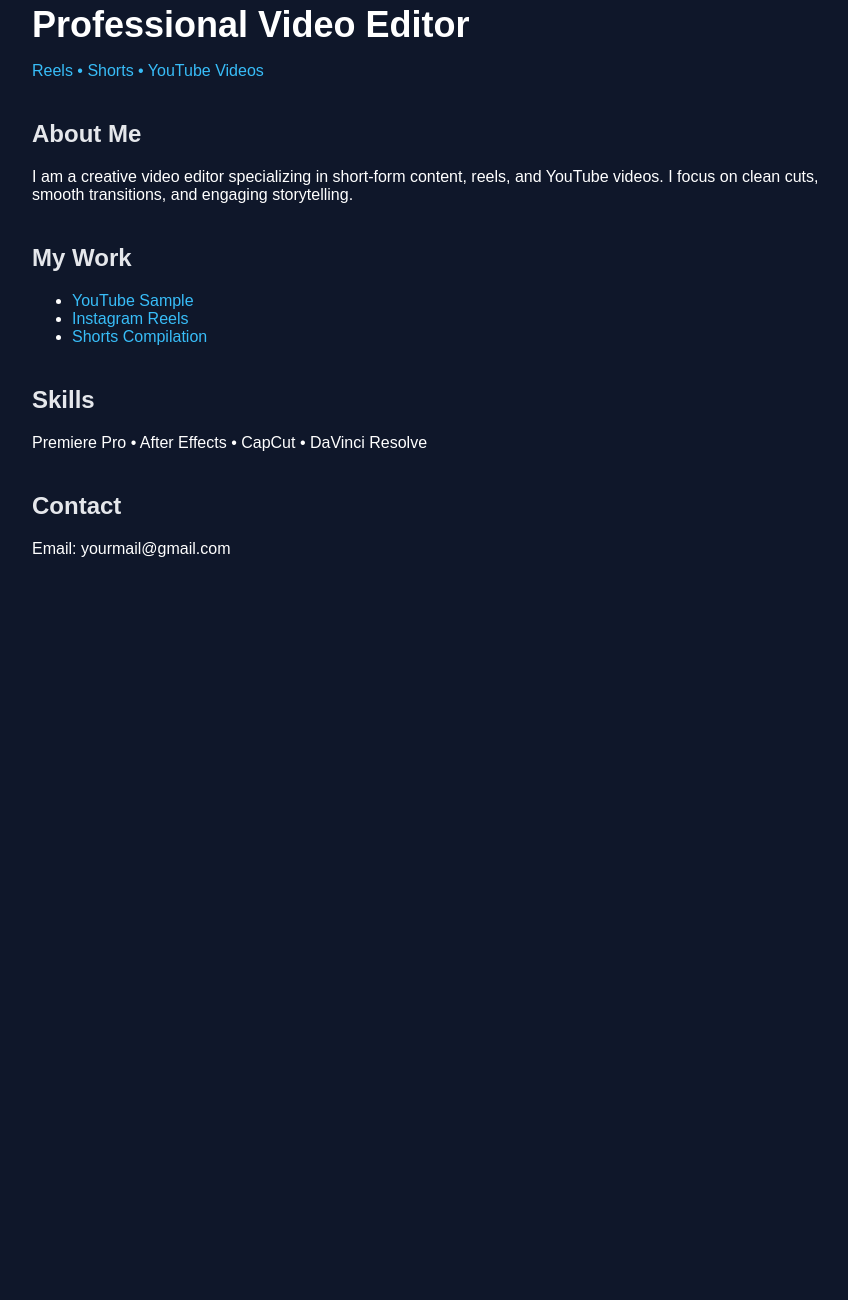
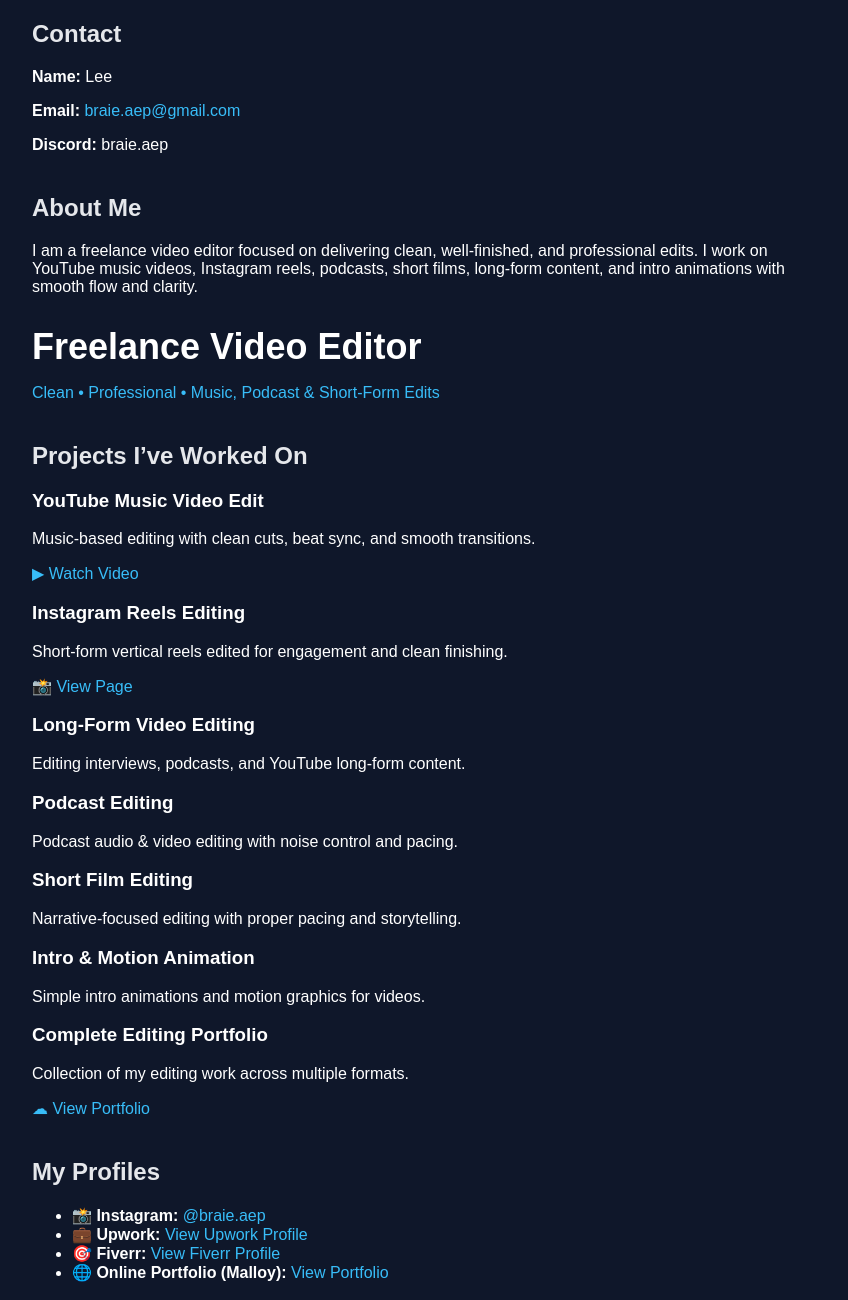
Before and after one commit to braie-aep/braie.aep.github.io, a plain HTML site: page index.html in a window 1280 px wide. Shown: the part 60-1360 px from the top of the page, without its empty margins (208-1056 px from the left). Before the commit the page ends 800 px from the top, so only its background shows below. Drawn offline with Linux system fonts and the light colour scheme.

Commit message:
Update index.html

```diff
--- a/index.html
+++ b/index.html
@@ -8,36 +8,123 @@
 <body>
 
   <div class="container">
-    <h1>Professional Video Editor</h1>
-    <p class="subtitle">Reels • Shorts • YouTube Videos</p>
 
+    <!-- 1️⃣ NAME & CONTACT -->
+    <section>
+      <h2>Contact</h2>
+      <p><strong>Name:</strong> Lee</p>
+      <p>
+        <strong>Email:</strong>
+        <a href="mailto:braie.aep@gmail.com">braie.aep@gmail.com</a>
+      </p>
+      <p><strong>Discord:</strong> braie.aep</p>
+    </section>
+
+    <!-- 2️⃣ ABOUT ME -->
     <section>
       <h2>About Me</h2>
       <p>
-        I am a creative video editor specializing in short-form content,
-        reels, and YouTube videos. I focus on clean cuts, smooth transitions,
-        and engaging storytelling.
+        I am a freelance video editor focused on delivering clean,
+        well-finished, and professional edits. I work on YouTube music videos,
+        Instagram reels, podcasts, short films, long-form content,
+        and intro animations with smooth flow and clarity.
       </p>
     </section>
 
+    <!-- 3️⃣ TITLE / ROLE -->
     <section>
-      <h2>My Work</h2>
-      <ul>
-        <li><a href="#">YouTube Sample</a></li>
-        <li><a href="#">Instagram Reels</a></li>
-        <li><a href="#">Shorts Compilation</a></li>
+      <h1>Freelance Video Editor</h1>
+      <p class="subtitle">
+        Clean • Professional • Music, Podcast & Short-Form Edits
+      </p>
+    </section>
+
+    <!-- 4️⃣ PROJECTS / PORTFOLIO -->
+    <section>
+      <h2>Projects I’ve Worked On</h2>
+
+      <div class="projects">
+
+        <div class="project-card">
+          <h3>YouTube Music Video Edit</h3>
+          <p>Music-based editing with clean cuts, beat sync, and smooth transitions.</p>
+          <a href="https://youtu.be/SDQn_BvR6eU?si=rhhoozQS34sOK-OM" target="_blank">
+            ▶ Watch Video
+          </a>
+        </div>
+
+        <div class="project-card">
+          <h3>Instagram Reels Editing</h3>
+          <p>Short-form vertical reels edited for engagement and clean finishing.</p>
+          <a href="https://www.instagram.com/the_bitstudio" target="_blank">
+            📸 View Page
+          </a>
+        </div>
+
+        <div class="project-card">
+          <h3>Long-Form Video Editing</h3>
+          <p>Editing interviews, podcasts, and YouTube long-form content.</p>
+        </div>
+
+        <div class="project-card">
+          <h3>Podcast Editing</h3>
+          <p>Podcast audio & video editing with noise control and pacing.</p>
+        </div>
+
+        <div class="project-card">
+          <h3>Short Film Editing</h3>
+          <p>Narrative-focused editing with proper pacing and storytelling.</p>
+        </div>
+
+        <div class="project-card">
+          <h3>Intro & Motion Animation</h3>
+          <p>Simple intro animations and motion graphics for videos.</p>
+        </div>
+
+        <div class="project-card">
+          <h3>Complete Editing Portfolio</h3>
+          <p>Collection of my editing work across multiple formats.</p>
+          <a href="https://drive.google.com/drive/folders/15zlqniLX1XfcuVfinZXUSPgINKm55nXi?usp=sharing" target="_blank">
+            ☁ View Portfolio
+          </a>
+        </div>
+
+      </div>
+    </section>
+
+    <!-- 5️⃣ PROFILES / SOCIAL -->
+    <section>
+      <h2>My Profiles</h2>
+
+      <ul class="profile-links">
+        <li>
+          📸 <strong>Instagram:</strong>
+          <a href="https://www.instagram.com/braie.aep" target="_blank">@braie.aep</a>
+        </li>
+
+        <li>
+          💼 <strong>Upwork:</strong>
+          <a href="https://www.upwork.com/freelancers/~013e9ac02071e7fe07?mp_source=share" target="_blank">
+            View Upwork Profile
+          </a>
+        </li>
+
+        <li>
+          🎯 <strong>Fiverr:</strong>
+          <a href="https://www.fiverr.com/s/ZmAwjyl" target="_blank">
+            View Fiverr Profile
+          </a>
+        </li>
+
+        <li>
+          🌐 <strong>Online Portfolio (Malloy):</strong>
+          <a href="https://portfolio.malloy.sg/braie_aep" target="_blank">
+            View Portfolio
+          </a>
+        </li>
       </ul>
     </section>
 
-    <section>
-      <h2>Skills</h2>
-      <p>Premiere Pro • After Effects • CapCut • DaVinci Resolve</p>
-    </section>
-
-    <section>
-      <h2>Contact</h2>
-      <p>Email: yourmail@gmail.com</p>
-    </section>
   </div>
 
 </body>
```
